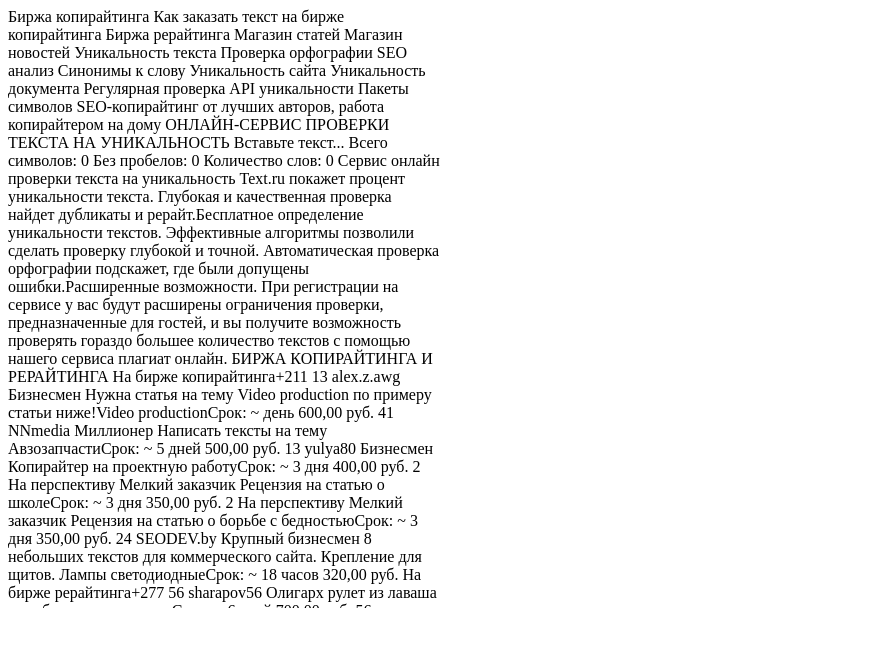
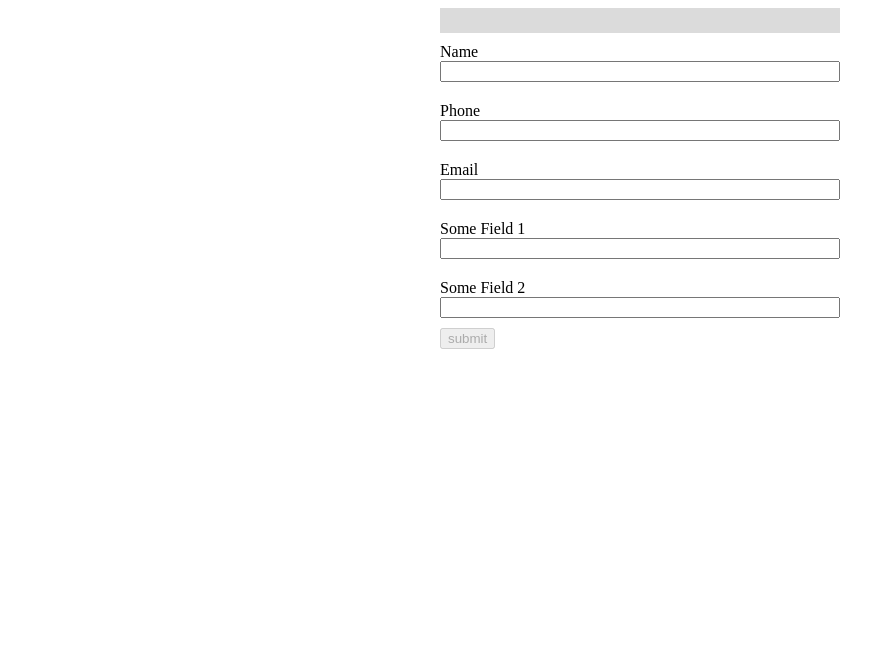
Before and after one commit to Yntik/vue_pet, a Vue app: page / in a window 1280 px wide. Shown: the top 646 px of the page, without its empty margins (0-895 px from the left). Built offline with nearby package versions, Linux system fonts and the light colour scheme; the HTML template or start-up script is replaced by a standard one.

Commit message:
FormWithValidation computed and watch

```diff
--- a/src/App.vue
+++ b/src/App.vue
@@ -1,7 +1,7 @@
 <template>
-    <checkbox-form>
+    <FormWithValidation>
 
-    </checkbox-form>
+    </FormWithValidation>
 </template>
 
 <script>
--- a/src/components/FormWithValidation.vue
+++ b/src/components/FormWithValidation.vue
@@ -72,35 +72,27 @@
                     'background: linear-gradient(to right, #A7CECC 80%, #DBDBDB 80%);',
                     'background: linear-gradient(to right, #A7CECC 100%, #DBDBDB 100%);'
                 ],
-                progressBarStatus: 0,
                 isForm: true
             }
         },
         methods: {
             validator(index) {
                 !this.info[index].active ? this.info[index].active = true : '';
-                if (new RegExp(this.info[index].pattern).test(this.info[index].value)) {
-                    if (!this.info[index].valid) {
-                        this.info[index].valid = true;
-                        this.progressBarStatus++;
-                    }
+                this.info[index].valid = this.info[index].pattern.test(this.info[index].value)
+            }
+        },
+        computed: {
+            progressBarStatus() {
+                let progressBarStatus = 0;
+                for (let i in this.info) {
+                    this.info[i].valid === true ? progressBarStatus++ : ''
                 }
-                else {
-                    if (this.info[index].valid) {
-                        this.info[index].valid = false;
-                        this.progressBarStatus--;
-                    }
-                }
+                return progressBarStatus;
             }
         },
         watch: {
             progressBarStatus() {
-                if(this.progressBarStatus === 5) {
-                    this.isForm = false
-                }
-                else {
-                    this.isForm = true
-                }
+                this.progressBarStatus === 5 ? this.isForm = false : this.isForm = true
             }
         }
 
```
